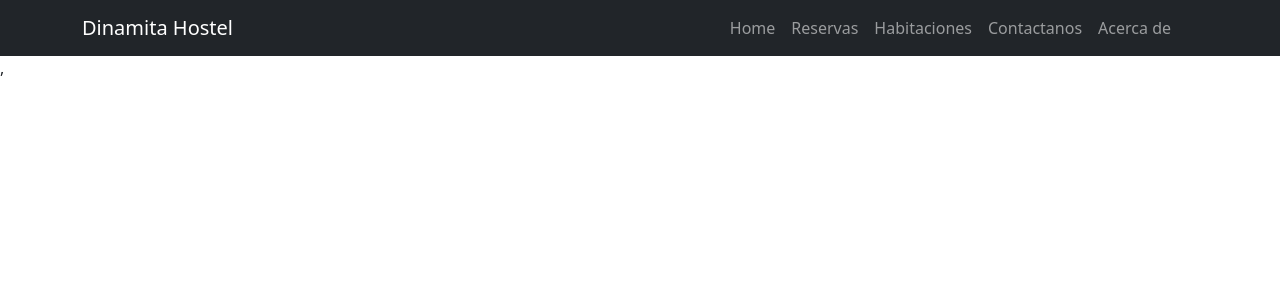
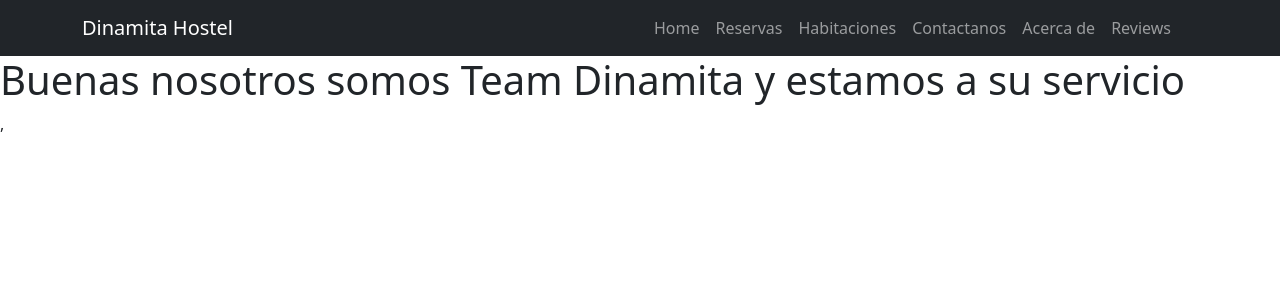
Before and after one commit to kripto-c/HostelProject, a React (Create React App) app in the folder client/: page /contact in a window 1280 px wide. Shown: the top 300 px of the page. Built offline with nearby package versions, Linux system fonts and the light colour scheme.

Commit message:
home, rutas

```diff
--- a/client/src/App.js
+++ b/client/src/App.js
@@ -1,26 +1,23 @@
 import "./App.css";
 import { Routes, Route } from "react-router-dom";
-import Login from './Components/login/Login';
-import Home from './Components/home/home';
-import Navbars from './Components/navbar/navbar';
-import ReviewHostel from "./Components/Review/ReviewHostel.js"
-import Rooms from "./Components/rooms/Rooms"
+import Login from "./Components/login/Login";
+import Home from "./Components/home/home";
+import Navbars from "./Components/navbar/navbar";
+import ReviewHostel from "./Components/Review/ReviewHostel.js";
+import Rooms from "./Components/rooms/Rooms";
+import Contact from "./Components/Contact/Contact";
 
 function App() {
   return (
     <>
       <Navbars />
       <Routes>
-
         <Route path="/" element={<Home />} />
         <Route path="/login" element={<Login />} />
-          <Route path="/reviewHostel" element={<ReviewHostel/>}/>
-          <Route exact path="/rooms" element={<Rooms/>}/>
-
-
-
+        <Route path="/reviewHostel" element={<ReviewHostel />} />
+        <Route exact path="/rooms" element={<Rooms />} />
+        <Route path="/contact" element={<Contact />} />
       </Routes>
-
     </>
   );
 }
--- /dev/null
+++ b/client/src/Components/Contact/Contact.jsx
@@ -0,0 +1,14 @@
+import React from "react";
+
+const Contact = () =>{
+
+
+    return(
+        <div>
+            <h1>Buenas nosotros somos Team Dinamita y estamos a su servicio</h1>
+        </div>
+    )
+
+}
+
+export default Contact
--- a/client/src/Components/home/Home.css
+++ b/client/src/Components/home/Home.css
@@ -42,7 +42,8 @@
   display: flex;
   flex-wrap: wrap;
   margin:10px auto;
-
+  animation-name: overlay;
+  animation-duration: 1s;
 }
 
 .collage img{
@@ -53,3 +54,14 @@
   position: relative;
   left: 0;
 }
+
+@keyframes overlay {
+  0%{
+    width: 300px;
+    height: 300px;
+  }
+  100%{
+    width: 100vw;
+    height: 100vh;
+  }
+}
--- a/client/src/Components/home/home.jsx
+++ b/client/src/Components/home/home.jsx
@@ -33,6 +33,7 @@
             src="https://media.gq.com.mx/photos/619fc54a7a3578ea6e576d03/1:1/w_2000,h_2000,c_limit/bares%20de%20vino-160836693.jpg"
             alt="collage-1"
           />
+
           <img
             src="https://cf.bstatic.com/xdata/images/xphoto/max1440/48357258.jpg?k=035ac71dc8cf908f6b770ec79bf034f5891a734d172c80159a0ac713ff2a1a7c&o="
             alt="collage-2"
--- a/client/src/Components/navbar/navbar.jsx
+++ b/client/src/Components/navbar/navbar.jsx
@@ -19,13 +19,12 @@
         <Container className="d-flex justify-content-between">
           <Navbar.Brand href="/">Dinamita Hostel</Navbar.Brand>
           <Nav className="col-10  justify-content-end">
-            <Nav.Link href="/">
-              Home
-            </Nav.Link>
+            <Nav.Link href="/">Home</Nav.Link>
             <Nav.Link href="/reservas">Reservas</Nav.Link>
-            <Nav.Link href="/habitaciones">Habitaciones</Nav.Link>
-            <Nav.Link href="/contactanos">Contactanos</Nav.Link>
+            <Nav.Link href="/rooms">Habitaciones</Nav.Link>
+            <Nav.Link href="/contact">Contactanos</Nav.Link>
             <Nav.Link href="/acerca">Acerca de</Nav.Link>
+            <Nav.Link href="/reviewHostel">Reviews</Nav.Link>
           </Nav>
           {isAuthenticated ? (
             <Navbar.Collapse id="basic-navbar-nav m-auto col-2 me-5">
--- a/client/src/Components/rooms/RoomCard.jsx
+++ b/client/src/Components/rooms/RoomCard.jsx
@@ -4,7 +4,7 @@
     console.log(beds, description, image, bathroom, type)
     return (
         <div>
-            <img src={image}></img>
+            <img src={image} alt=""></img>
             <div>
                 <h2>Habitación {type}</h2>
                 <h4>Habitación para {beds} personas</h4>
```
Also changed, not shown: 1 other file (tests, documents, lock files or other folders). Lines whose indentation alone changed are shown as unchanged.
